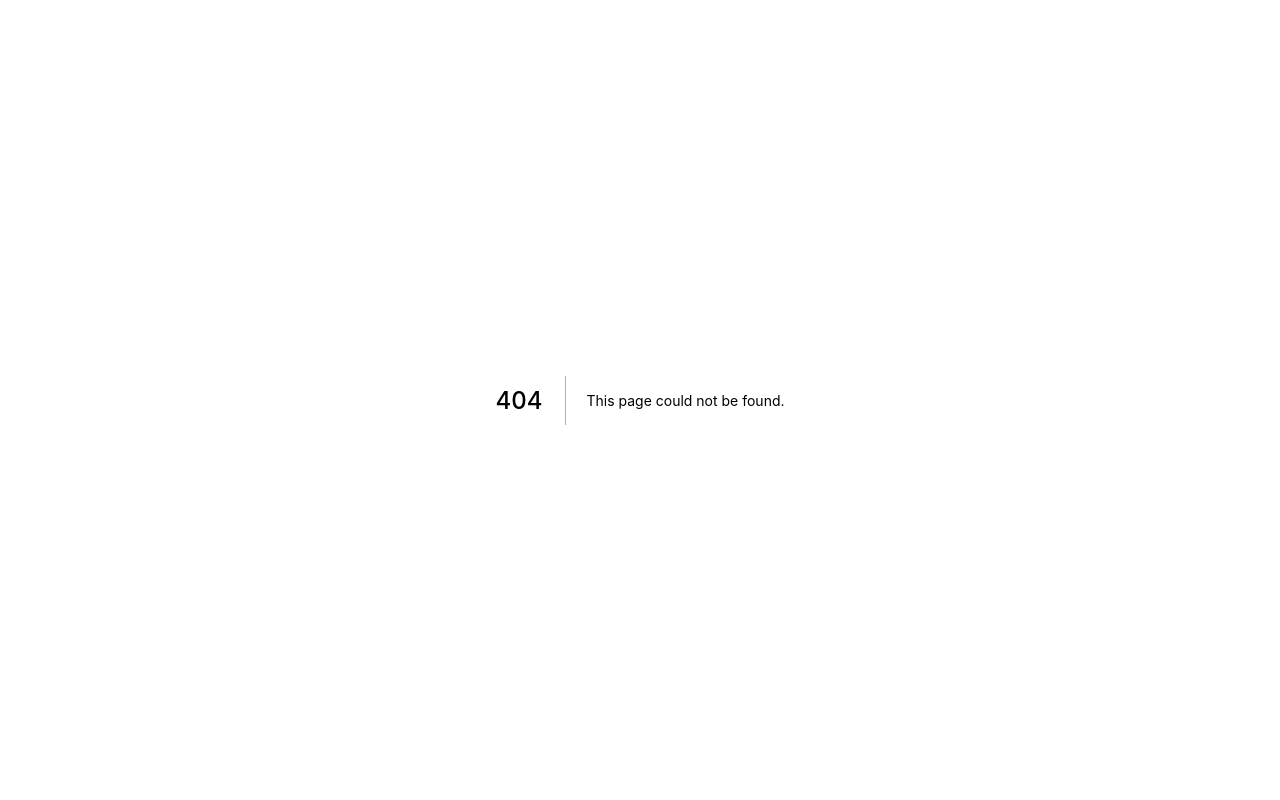
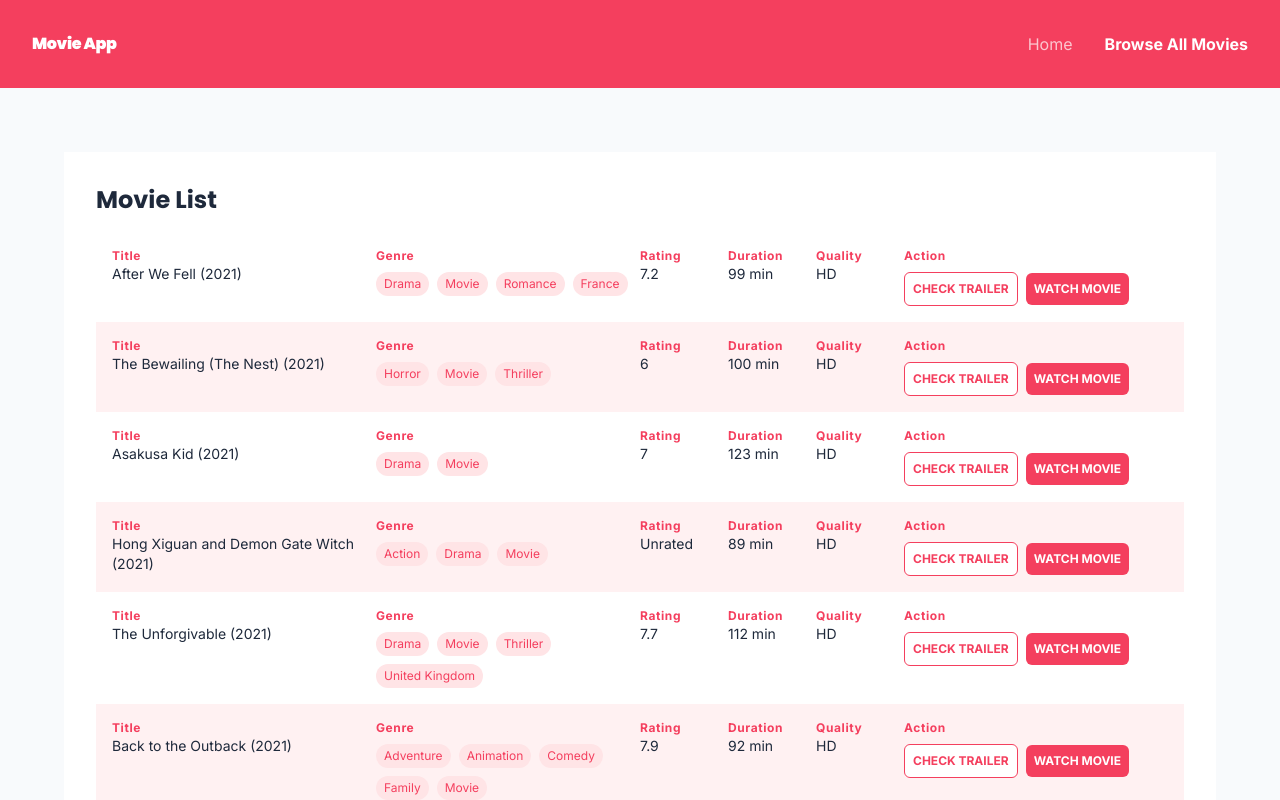
Before and after one commit to koentjoroo/movie-app, a Next.js app: page /movies in a window 1280 px wide. Before the commit this address had no page. Shown: the top 800 px of the page. Built offline with nearby package versions, Linux system fonts and the light colour scheme.

Commit message:
Create browse all movies page

```diff
--- a/package.json
+++ b/package.json
@@ -11,7 +11,8 @@
     "semi": false,
     "quoteProps": "consistent",
     "singleQuote": true,
-    "arrowParens": "avoid"
+    "arrowParens": "avoid",
+    "bracketSameLine": true
   },
   "dependencies": {
     "@fontsource/inter": "^4.5.1",
--- a/src/pages/index.tsx
+++ b/src/pages/index.tsx
@@ -1,25 +1,15 @@
+import { PageLayout } from '~/components/layout'
+import { getLatestMovies } from '~/services/movie'
+
 import type { NextPage } from 'next'
-
-import { PageLayout } from '~/components/layout'
-
-import dummy from '~/dummy.json'
+import type { Movie } from '~/services/movie'
 
 type HomeProps = {
   movies: Movie[]
 }
 
-type Movie = {
-  title: string
-  genre: string[]
-  rating?: string
-  duration: string
-  quality: string
-  trailer?: string
-  watch?: string
-}
-
 export const getServerSideProps = async () => {
-  const movies: Movie[] = dummy.data.slice(0, 10)
+  const movies = await getLatestMovies()
 
   return { props: { movies } }
 }
@@ -64,8 +54,7 @@ const Home: NextPage<HomeProps> = props => {
                 {movie.genre.map(name => (
                   <li
                     key={name}
-                    className="px-3 py-2 text-xs transition-colors rounded-full cursor-pointer bg-rose-100 hover:bg-rose-200 text-rose-500 hover:text-rose-700"
-                  >
+                    className="px-3 py-2 text-xs transition-colors rounded-full cursor-pointer bg-rose-100 hover:bg-rose-200 text-rose-500 hover:text-rose-700">
                     {name}
                   </li>
                 ))}
@@ -73,14 +62,12 @@ const Home: NextPage<HomeProps> = props => {
               <div className="flex items-center justify-center gap-4">
                 <a
                   className="text-xs font-bold uppercase transition-colors cursor-pointer text-rose-500 hover:text-rose-700"
-                  href={movie.trailer}
-                >
+                  href={movie.trailer}>
                   Check Trailer
                 </a>
                 <a
                   className="p-2 text-xs font-bold uppercase transition-colors rounded-md bg-rose-500 text-rose-50 hover:bg-rose-700 hover:text-white"
-                  href={movie.watch}
-                >
+                  href={movie.watch}>
                   Watch Movie
                 </a>
               </div>
--- /dev/null
+++ b/src/pages/movies/index.tsx
@@ -0,0 +1,100 @@
+import { NextPage } from 'next'
+import { PageLayout } from '~/components/layout'
+
+import { getAllMovies } from '~/services/movie'
+import type { Movie } from '~/services/movie'
+
+type BrowseMoviesProps = {
+  movies: Movie[]
+}
+
+export const getServerSideProps = async () => {
+  const movies = await getAllMovies()
+
+  return { props: { movies } }
+}
+
+const BrowseMovies: NextPage<BrowseMoviesProps> = props => {
+  return (
+    <PageLayout title="Browse All Movies">
+      <section className="p-2 md:p-4 lg:p-8 xl:p-16">
+        <div className="container p-8 mx-auto bg-white">
+          <h1 className="mb-4 text-2xl font-bold text-slate-800 font-heading">
+            Movie List
+          </h1>
+          <ul className="flex flex-col rounded-md">
+            {props.movies.map(movie => (
+              <li
+                key={movie.title}
+                className="flex flex-wrap p-4 gap-y-2 even:bg-rose-50">
+                <div className="flex flex-col w-full lg:w-3/12">
+                  <span className="text-xs font-bold tracking-wider text-rose-500">
+                    Title
+                  </span>
+                  <span className="text-sm text-slate-800">{movie.title}</span>
+                </div>
+                <div className="flex flex-col w-full lg:w-3/12">
+                  <span className="text-xs font-bold tracking-wider text-rose-500">
+                    Genre
+                  </span>
+                  <span className="flex flex-wrap items-center gap-2 mt-2">
+                    {movie.genre.map(name => (
+                      <span className="px-2 py-1 text-xs rounded-full text-rose-500 bg-rose-100">
+                        {name}
+                      </span>
+                    ))}
+                  </span>
+                </div>
+                <div className="flex flex-col w-1/3 lg:w-1/12">
+                  <span className="text-xs font-bold tracking-wider text-rose-500">
+                    Rating
+                  </span>
+                  <span className="text-sm text-slate-800">
+                    {movie.rating || 'Unrated'}
+                  </span>
+                </div>
+                <div className="flex flex-col w-1/3 lg:w-1/12">
+                  <span className="text-xs font-bold tracking-wider text-rose-500">
+                    Duration
+                  </span>
+                  <span className="text-sm text-slate-800">
+                    {movie.duration}
+                  </span>
+                </div>
+                <div className="flex flex-col w-1/3 lg:w-1/12">
+                  <span className="text-xs font-bold tracking-wider text-rose-500">
+                    Quality
+                  </span>
+                  <span className="text-sm text-slate-800">
+                    {movie.quality}
+                  </span>
+                </div>
+                <div className="flex flex-col w-full lg:w-3/12">
+                  <span className="text-xs font-bold tracking-wider text-rose-500">
+                    Action
+                  </span>
+                  <span className="flex items-center gap-2 mt-2">
+                    <a
+                      href={movie.trailer}
+                      target="_blank"
+                      className="p-2 text-xs font-bold uppercase transition-colors bg-white border rounded-md cursor-pointer text-rose-500 hover:text-rose-700 border-rose-500">
+                      Check Trailer
+                    </a>
+                    <a
+                      href={movie.watch}
+                      target="_blank"
+                      className="p-2 text-xs font-bold text-white uppercase transition-colors rounded-md cursor-pointer bg-rose-500 hover:bg-rose-700">
+                      Watch Movie
+                    </a>
+                  </span>
+                </div>
+              </li>
+            ))}
+          </ul>
+        </div>
+      </section>
+    </PageLayout>
+  )
+}
+
+export default BrowseMovies
--- /dev/null
+++ b/src/services/movie.ts
@@ -0,0 +1,21 @@
+import dummy from './dummy.json'
+
+export type Movie = {
+  title: string
+  genre: string[]
+  rating?: string
+  duration: string
+  quality: string
+  trailer?: string
+  watch?: string
+}
+
+export const getLatestMovies = async (): Promise<Movie[]> => {
+  const movies = dummy.data.slice(0, 10)
+  return movies
+}
+
+export const getAllMovies = async (): Promise<Movie[]> => {
+  const movies = dummy.data
+  return movies
+}
```
Also changed, not shown: src/services/dummy.json (renamed from src/dummy.json).
